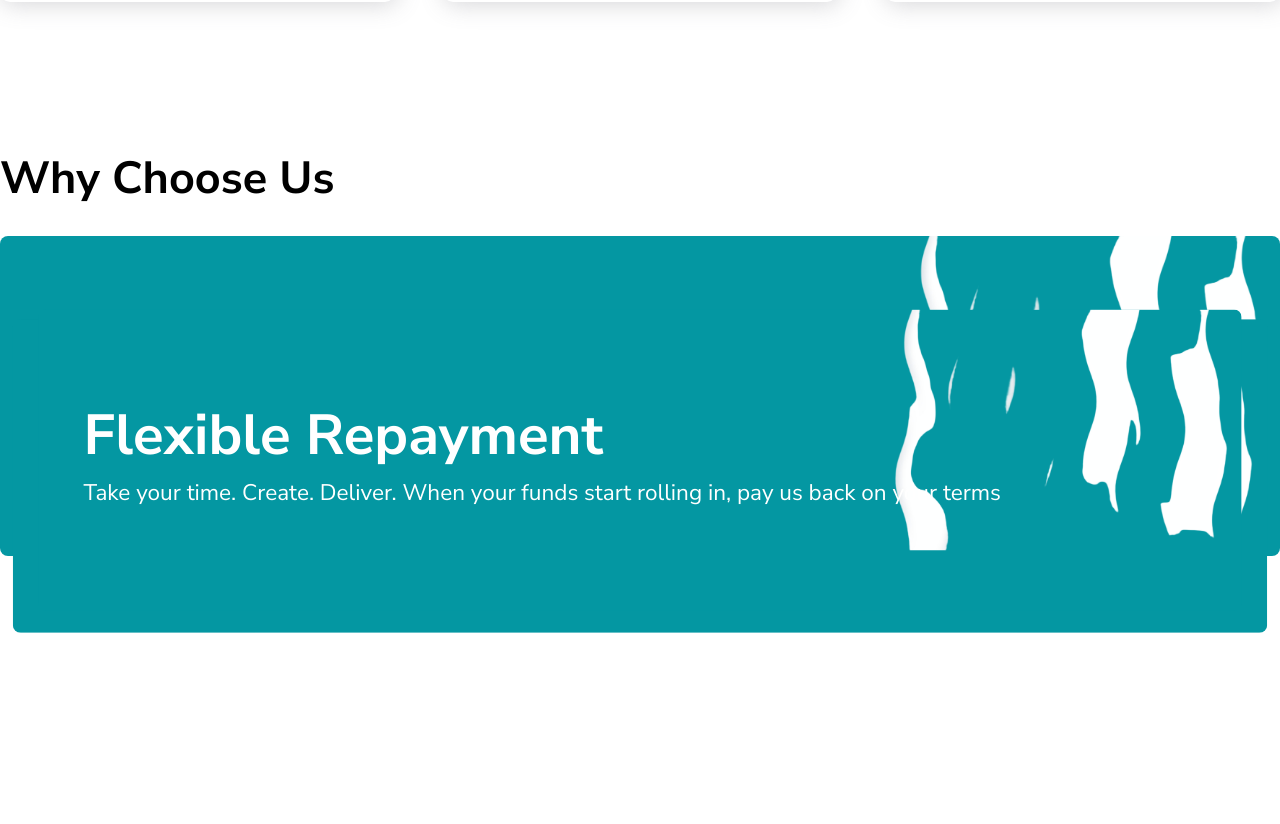
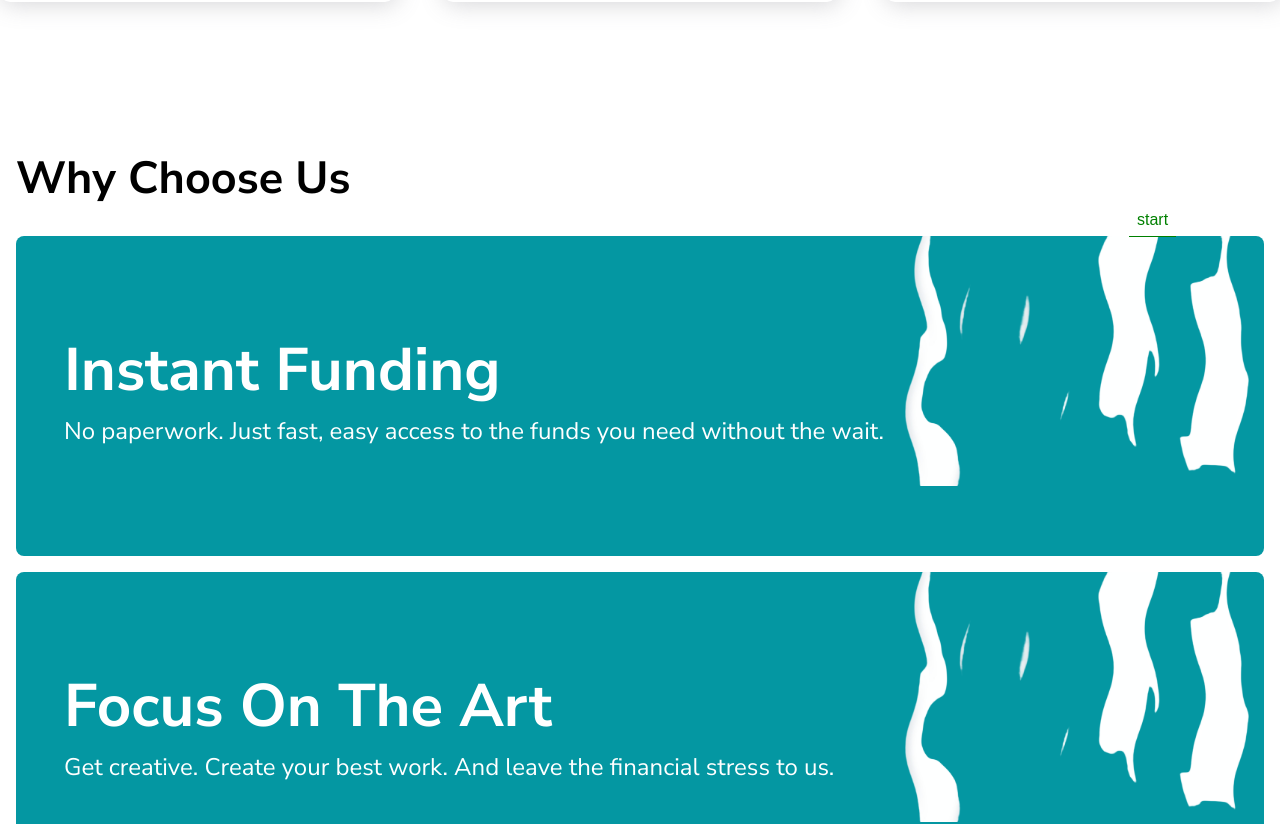
Before and after one commit to FigTechnologies/Fig-Web, a Next.js app: page / in a window 1280 px wide. Shown: the part 1844-2668 px from the top of the page. Built offline with nearby package versions, Linux system fonts and the light colour scheme.

Commit message:
feat: make stacks fall into place

```diff
--- a/src/components/home/Choose.jsx
+++ b/src/components/home/Choose.jsx
@@ -18,20 +18,18 @@ const Choose = () => {
 
 	useGSAP(() => {
 		const tl = gsap.timeline({
-			scrollTrigger: containerRef.current,
-			start: `50% 50%`,
-			markers: true,
-			scrub: true,
+			scrollTrigger: { trigger: containerRef.current, start: `top center`, end: `bottom center`, scrub: 0.5, markers: true, toggleActions: `play none none reverse`, pin: true, pinSpacing: true },
 		})
 
 		tl
 			.to(box2Ref.current, {
 				y: `-80%`,
-				scale: 0.98,
 			})
 			.to(box3Ref.current, {
-				y: `-190%`,
-				scale: 0.94,
+				y: `-180%`,
+			})
+			.to(containerRef.current, {
+				height: `400px`,
 			})
 		// gsap.utils.toArray(`.box`).forEach((box, idx) => {
 		// 	ScrollTrigger.create({
@@ -45,14 +43,14 @@ const Choose = () => {
 	}, [])
 
 	return (
-		<section
-			className="relative"
-			ref={containerRef}>
-			<div className="w-full max-w-7xl mx-auto flex lg:justify-center py-[50px] flex-col gap-[20px] md:gap-[0px] ">
+		<section className="relative">
+			<div className="w-full px-4 max-w-7xl mx-auto flex lg:justify-center py-[50px] flex-col gap-[20px] md:gap-[0px] ">
 				<div className="flex items-center justify-start w-full mx-auto">
 					<h2 className="text-black heading-2">Why Choose Us</h2>
 				</div>
-				<div className="relative w-full mx-auto trigger">
+				<div
+					className="relative w-full mx-auto trigger"
+					ref={containerRef}>
 					<div
 						ref={box1Ref}
 						className="w-full gap-[20px] box bg-primary-color rounded-lg choose-bg relative h-80 flex justify-center items-center p-12 mb-4">
```
